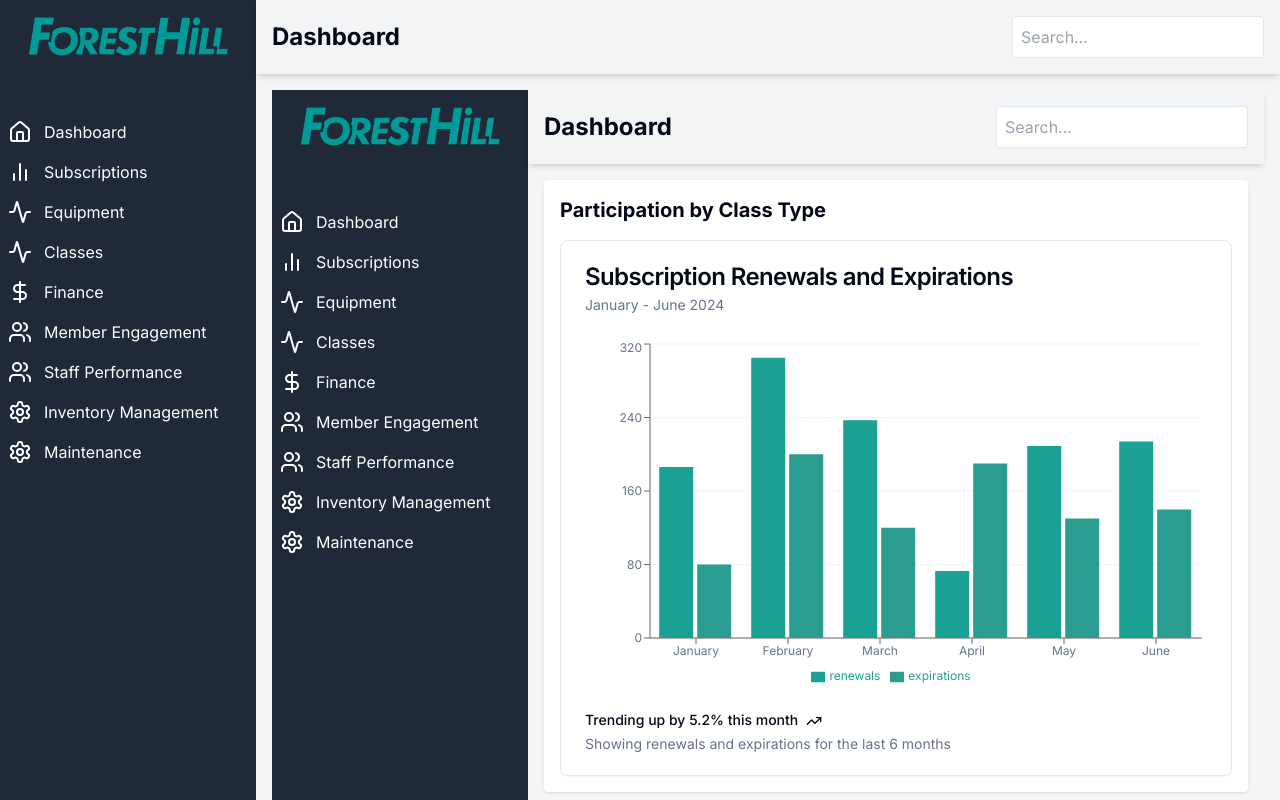
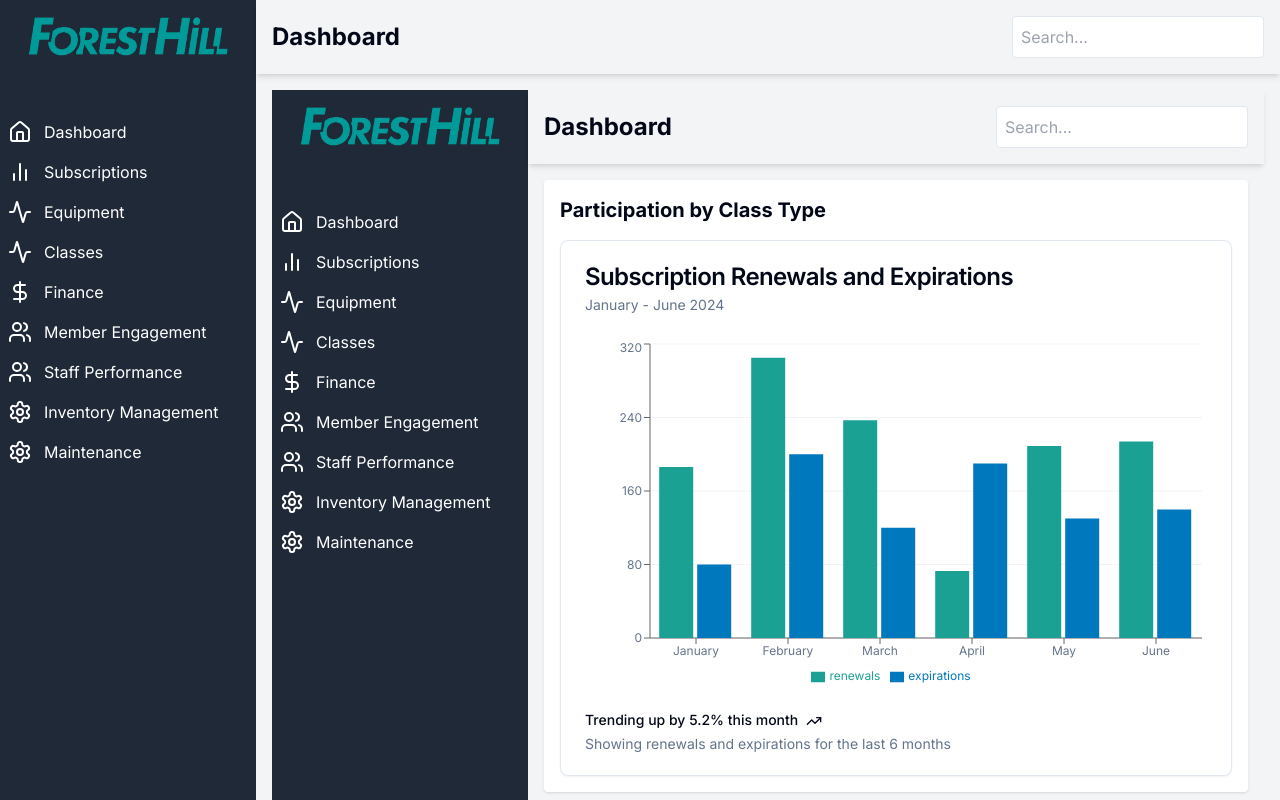
Before and after one commit to AmineAffif/forest-hill-2, a Next.js app: page /classes in a window 1280 px wide. Built offline with nearby package versions, Linux system fonts and the light colour scheme.

Commit message:
change colors

```diff
--- a/app/globals.css
+++ b/app/globals.css
@@ -25,10 +25,10 @@
     --ring: 174 71% 37%; /* #19A396 */
     --radius: 0.5rem;
     --chart-1: 174 71% 37%; /* #19A396 */
-    --chart-2: 173 58% 39%;
-    --chart-3: 197 37% 24%;
-    --chart-4: 43 74% 66%;
-    --chart-5: 27 87% 67%;
+    --chart-2: 202 100% 37%; /* #0089BF */
+    --chart-3: 217 61% 46%; /* #2975C0 */
+    --chart-4: 260 32% 51%; /* #725AAC */
+    --chart-5: 322 46% 40%; /* #963B83 */
   }
 
   .dark {
@@ -52,10 +52,10 @@
     --input: 217.2 32.6% 17.5%;
     --ring: 174 71% 37%; /* #19A396 */
     --chart-1: 220 70% 50%;
-    --chart-2: 160 60% 45%;
-    --chart-3: 30 80% 55%;
-    --chart-4: 280 65% 60%;
-    --chart-5: 340 75% 55%;
+    --chart-2: 202 100% 37%; /* #0089BF */
+    --chart-3: 217 61% 46%; /* #2975C0 */
+    --chart-4: 260 32% 51%; /* #725AAC */
+    --chart-5: 322 46% 40%; /* #963B83 */
   }
 }
 
```
